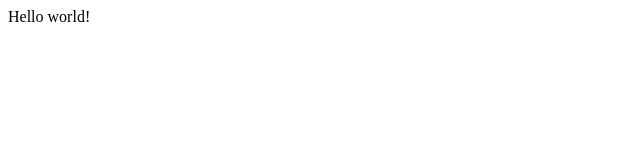
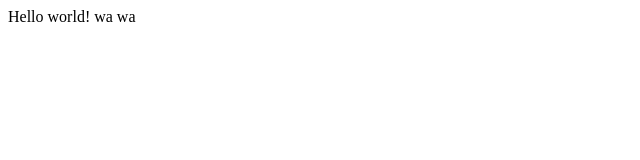
Before and after one commit to tenphy/goldcity, a plain HTML site: page index.html in a window 1280 px wide. Shown: the full height of the page, 0-640 px from the left. Drawn offline with Linux system fonts and the light colour scheme.

Commit message:
Updated index.html

```diff
--- a/index.html
+++ b/index.html
@@ -2,6 +2,7 @@
 
 <body>
 Hello world!
+  wa wa
 </body>
 
 </html>
```
